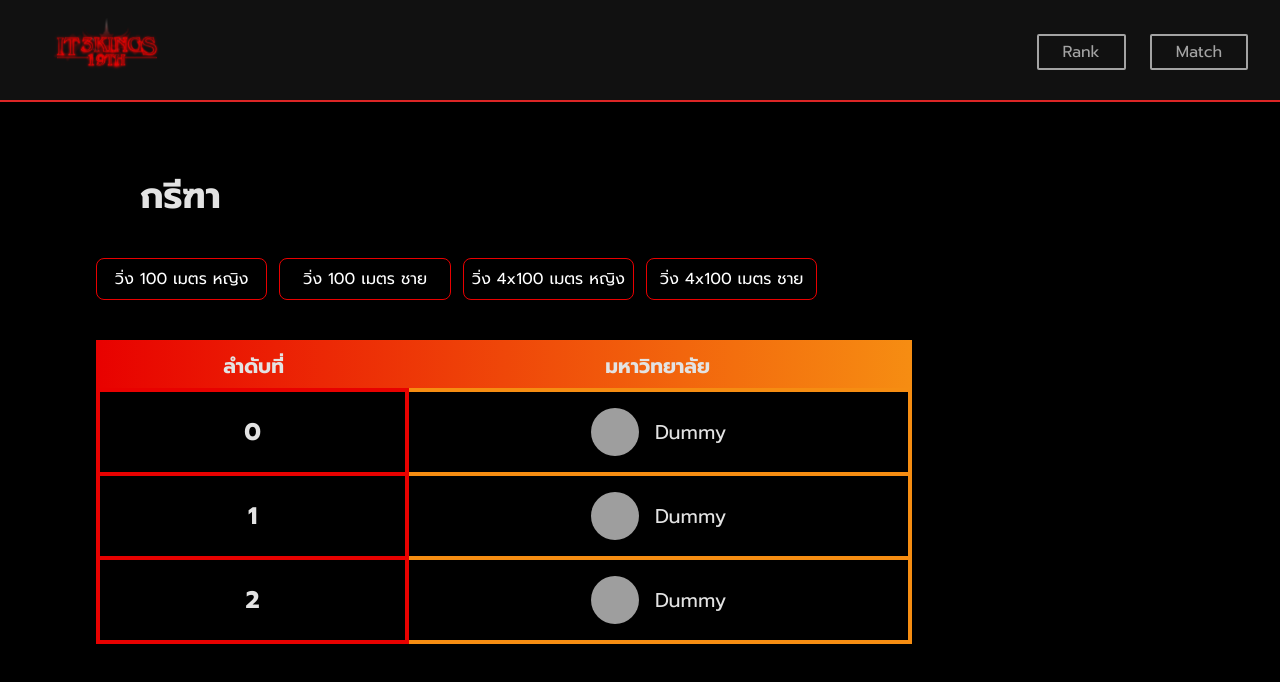
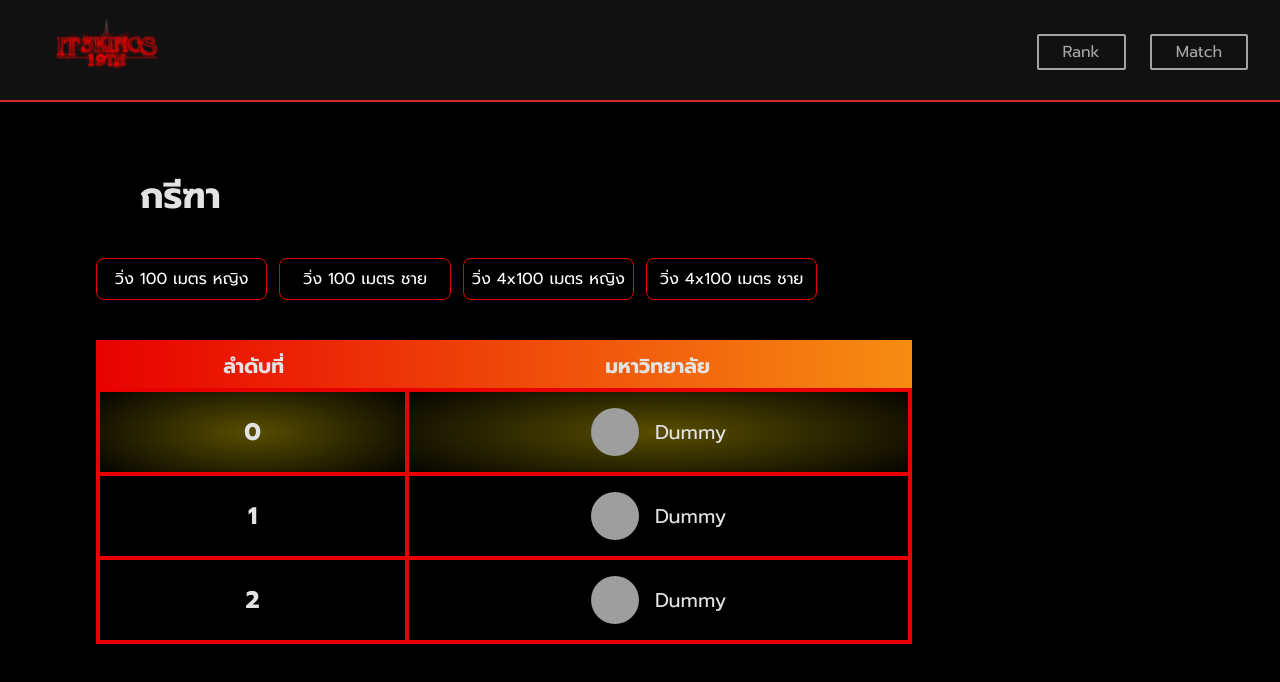
Before and after one commit to SAMOSIT-Dev/it3k-2025-client, a Next.js app: page /scoreboards/athletics in a window 1280 px wide. Shown: the top 682 px of the page. Built offline with nearby package versions, Linux system fonts and the light colour scheme; grey boxes are pictures that could not be loaded; some icons are missing.

Commit message:
:lipstick: change table border color and add glowing first place style

```diff
--- a/src/app/scoreboards/components/Table.tsx
+++ b/src/app/scoreboards/components/Table.tsx
@@ -1,3 +1,4 @@
+import style from '@/app/styles/scoreboards/athletics/table.module.css'
 const Table: React.FC = () => {
   interface universityDataProps {
     name: string
@@ -21,21 +22,21 @@ const Table: React.FC = () => {
           </tr>
         </thead>
         <tbody>
-          {sortedData.map((item) => (
-            <tr key={item.rank}>
-              <td className="bg-black-300 text-center text-md md:text-xl lg:text-2xl font-bold lg:py-4 py-2 border-2 md:border-4 border-x-[#E80100] border-y-[#E80100]">
-                {item.rank}
+          {sortedData.map((item, index) => (
+            <tr key={index}>
+              <td
+                className={`${index === 0 && style['glow-cell']} bg-black-300 text-center text-md md:text-xl lg:text-2xl font-bold lg:py-4 py-2 border-2 md:border-4 border-x-[#E80100] border-y-[#E80100]`}>
+                <span>{item.rank}</span>
               </td>
-              <td className="bg-black-300 text-center lg:py-4 py-2 border-2 md:border-4 border-x-[#F68D12] border-y-[#F68D12]">
+              <td
+                className={`${index === 0 && style['glow-cell']} bg-black-300 text-center lg:py-4 py-2 border-2 md:border-4 border-[#E80100]`}>
                 <div className="flex flex-row items-center justify-center">
                   <img
                     src={item.logo}
                     alt={item.name}
                     className="mr-2 sm:mr-4 rounded-full w-6 h-6 sm:w-12 sm:h-12"
                   />
-                  <span className="text-center text-xs sm:text-lg lg:text-xl">
-                    {item.name}
-                  </span>
+                  <span>{item.name}</span>
                 </div>
               </td>
             </tr>
--- /dev/null
+++ b/src/app/styles/scoreboards/athletics/table.module.css
@@ -0,0 +1,26 @@
+.glow-cell {
+    position: relative;
+    overflow: hidden;
+}
+
+.glow-cell::before {
+    content: '';
+    position: absolute;
+    top: 50%;
+    left: 50%;
+    width: 160%;    /* กว้างขึ้นอีกหน่อย */
+    height: 200%;   /* เพิ่มความสูงขึ้นมา ไม่แบนเกิน */
+    background: radial-gradient(ellipse, rgba(255, 221, 0, 0.35), rgba(255, 221, 0, 0) 60%);
+    transform: translate(-50%, -50%);
+    pointer-events: none;
+    z-index: 0;
+}
+
+.glow-cell span {
+    position: relative;
+    z-index: 1;
+}
+.glow-cell div {
+    position: relative;
+    z-index: 1;
+}
```
